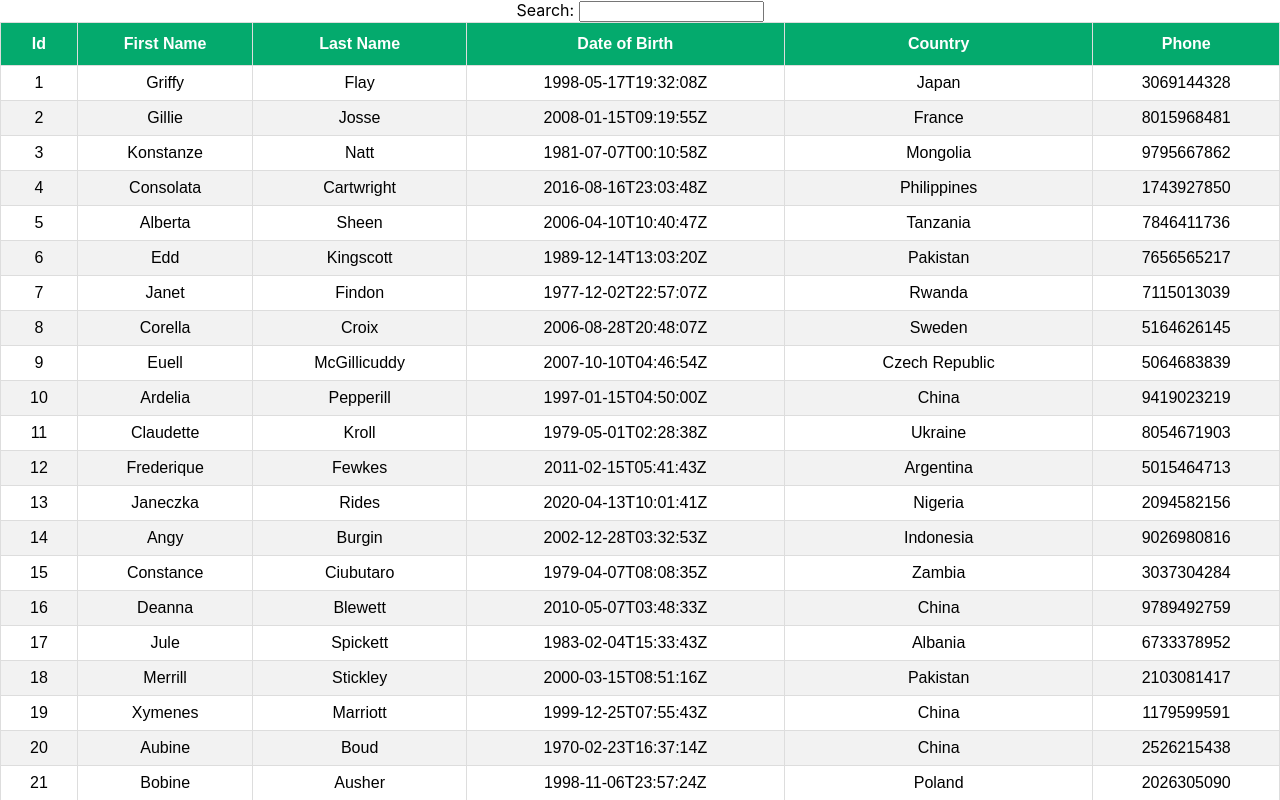
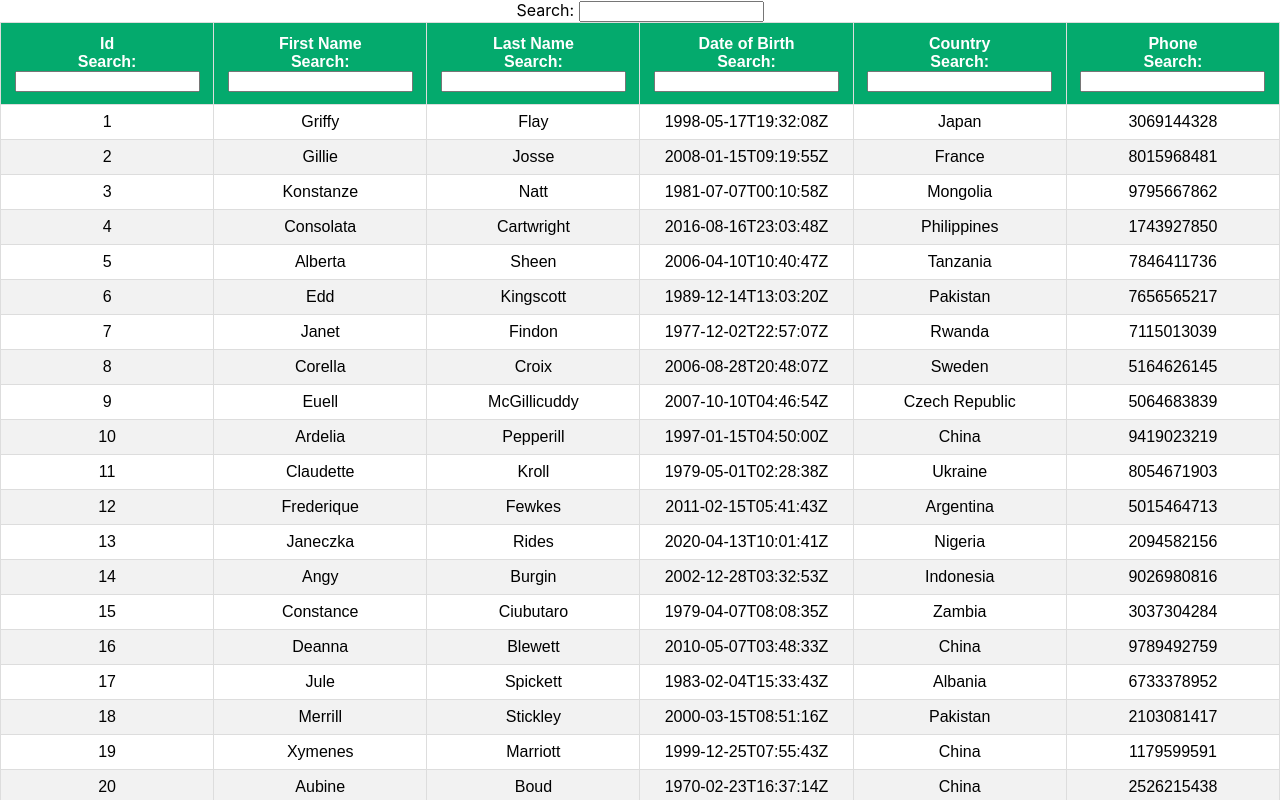
Before and after one commit to Chayuga/react-tables, a React (Create React App) app: page / in a window 1280 px wide. Shown: the top 800 px of the page. Built offline with nearby package versions, Linux system fonts and the light colour scheme.

Commit message:
Add Column filter to columns on the table

```diff
--- /dev/null
+++ b/src/components/ColumnFilter.js
@@ -0,0 +1,16 @@
+import React from "react";
+
+const ColumnFilter = ({ column }) => {
+  const { filterValue, setFilter } = column;
+  return (
+    <span>
+      Search:{" "}
+      <input
+        value={filterValue || ""}
+        onChange={(e) => setFilter(e.target.value)}
+      />
+    </span>
+  );
+};
+
+export default ColumnFilter;
--- a/src/components/FilteringTables.js
+++ b/src/components/FilteringTables.js
@@ -1,10 +1,11 @@
 import React, { useMemo } from "react";
-import { useSortBy, useTable, useGlobalFilter } from "react-table";
+import { useSortBy, useTable, useGlobalFilter, useFilters } from "react-table";
 import MOCK_DATA from "./MOCK_DATA.json";
 import { COLUMNS } from "./columns";
 import "./table.css";
 import { AiFillCaretDown, AiFillCaretUp } from "react-icons/ai";
 import GlobalFilter from "./GlobalFilter";
+import ColumnFilter from "./ColumnFilter";
 
 const FilteringTable = () => {
   const columns = useMemo(() => COLUMNS, []);
@@ -26,6 +27,8 @@
       data,
     },
     useGlobalFilter,
+    useFilters,
+
     useSortBy
   );
 
@@ -53,6 +56,7 @@
                       ""
                     )}
                   </span>
+                  <div>{column.canFilter ? column.render("Filter") : null}</div>
                 </th>
               ))}
             </tr>
--- a/src/components/columns.js
+++ b/src/components/columns.js
@@ -1,20 +1,24 @@
 import { format } from "date-fns";
+import ColumnFilter from "./ColumnFilter";
 
 export const COLUMNS = [
   {
     Header: "Id",
     Footer: "Id",
     accessor: "id",
+    Filter: ColumnFilter,
   },
   {
     Header: "First Name",
     Footer: "First Name",
     accessor: "first_name",
+    Filter: ColumnFilter,
   },
   {
     Header: "Last Name",
     Footer: "Last Name",
     accessor: "last_name",
+    Filter: ColumnFilter,
   },
   {
     Header: "Date of Birth",
@@ -23,16 +27,19 @@
     cell: ({ value }) => {
       return format(new Date(value), "do MMMM YY");
     },
+    Filter: ColumnFilter,
   },
   {
     Header: "Country",
     Footer: "Country",
     accessor: "country",
+    Filter: ColumnFilter,
   },
   {
     Header: "Phone",
     Footer: "Phone",
     accessor: "phone",
+    Filter: ColumnFilter,
   },
 ];
 
```
